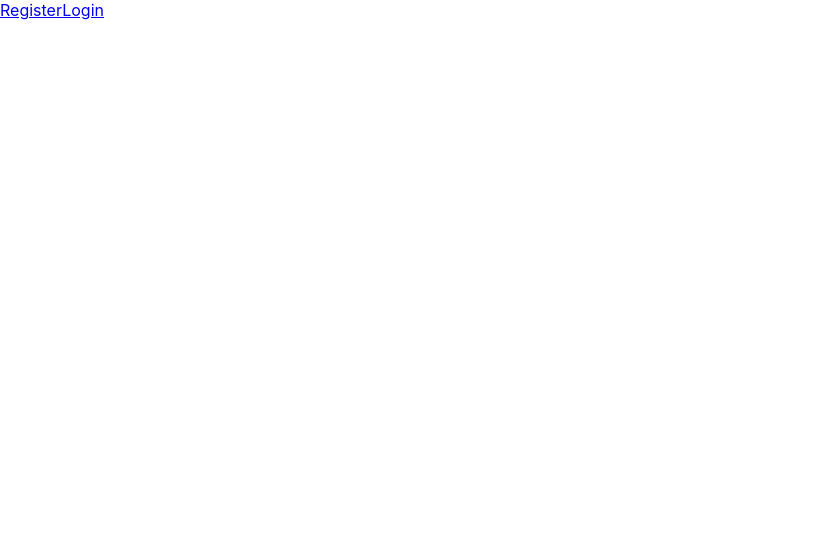
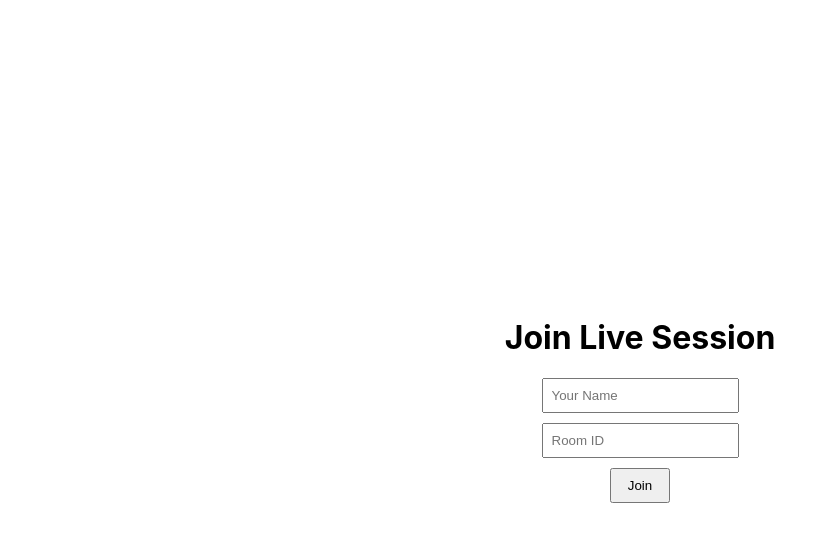
Before and after one commit to riddhi010/skillswap, a React (Create React App) app in the folder client/: page / in a window 1280 px wide. Shown: the top 542 px of the page, without its empty margins (0-836 px from the left). Built offline with nearby package versions, Linux system fonts and the light colour scheme.

Commit message:
Update App.js

```diff
--- a/client/src/App.js
+++ b/client/src/App.js
@@ -4,8 +4,10 @@ import Login from "./pages/login";
 import Dashboard from "./components/Dashboard";
 import ExploreUsers from "./components/ExploreUsers"
 import Profile from "./components/Profile";
-import LiveSession from "./components/LiveSession";
+
 import Home from "./pages/home";
+import JoinSessionForm from "./components/JoinSessionForm";
+import LivePage from "./pages/LivePage";
 
 function App() {
   return (
@@ -16,7 +18,8 @@ function App() {
         <Route path="/dashboard" element={<Dashboard />} />
         <Route path="/explore" element={<ExploreUsers />} />
         <Route path="/profile" element={<Profile />} />
-        <Route path="/live" element={<LiveSession />} />
+        <Route path="/" element={<JoinSessionForm />} />
+        <Route path="/live/:username/:roomId" element={<LivePage />} />
         <Route path="/" element={<Home />} />
         {/* Add more routes here */}
       </Routes>
```
